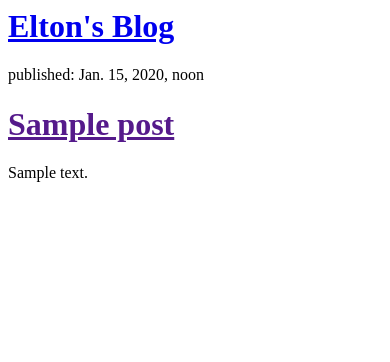
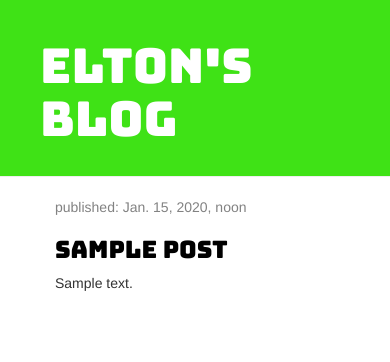
Before and after one commit to eltonwilliams/my-first-blog, a Django app: template blog/templates/blog/post_list.html in a window 390 px wide. Shown: the top 362 px of the page. Run offline with Django 3.2, Linux system fonts and the light colour scheme; the template is opened without the code that fills it: values that come from a table or form of the project are taken from there, others are empty; tables that the repository leaves empty hold one stand-in row (values such as "Sample post"); some libraries are stand-ins or nearby versions.

Commit message:
added static folder with css file. addapted template for css

```diff
--- /dev/null
+++ b/blog/static/css/blog.css
@@ -0,0 +1,46 @@
+.page-header {
+    background-color: #3fe216;
+    margin-top: 0;
+    padding: 20px 20px 20px 40px;
+}
+
+.page-header h1, .page-header h1 a, .page-header h1 a:visited, .page-header h1 a:active {
+    color: #ffffff;
+    font-size: 36pt;
+    text-decoration: none;
+}
+
+.content {
+    margin-left: 40px;
+}
+
+h1, h2, h3, h4 {
+    font-family: 'Bungee', cursive;
+}
+
+.date {
+    color: #828282;
+}
+
+.save {
+    float: right;
+}
+
+.post-form textarea, .post-form input {
+    width: 100%;
+}
+
+.top-menu, .top-menu:hover, .top-menu:visited {
+    color: #ffffff;
+    float: right;
+    font-size: 26pt;
+    margin-right: 20px;
+}
+
+.post {
+    margin-bottom: 70px;
+}
+
+.post h3 a, .post h3 a:visited {
+    color: #000000;
+}
--- a/blog/templates/blog/post_list.html
+++ b/blog/templates/blog/post_list.html
@@ -1,21 +1,37 @@
+{% load staticfiles %}
 <html>
     <head>
 		<title>Elton's blog</title>
+
+		<link rel="stylesheet" href="//maxcdn.bootstrapcdn.com/bootstrap/3.2.0/css/bootstrap.min.css">
+		<link rel="stylesheet" href="//maxcdn.bootstrapcdn.com/bootstrap/3.2.0/css/bootstrap-theme.min.css">
+
+		<link href="//fonts.googleapis.com/css?family=Bungee" rel="stylesheet" type="text/css">
+		<link rel="stylesheet" href="{% static 'css/blog.css' %}">
+
+
     </head>
     <body>
-        <div>
+        <div class="page-header">
             <h1><a href="/">Elton's Blog</a></h1>
         </div>
 
 
+	<div class="content container">
+    <div class="row">
+        <div class="col-md-8">
             {% for post in posts %}
-		<div>
+                <div class="post">
+                    <div class="date">
                         <p>published: {{ post.published_date }}</p>
-			<h1><a href="">{{ post.title }}</a></h1>
+                    </div>
+                    <h3><a href="">{{ post.title }}</a></h3>
                     <p>{{ post.text|linebreaksbr }}</p>
                 </div>
             {% endfor %}
-
+        </div>
+    </div>
+	</div>
 
     </body>
 </html>
```
Lines whose indentation alone changed are shown as unchanged.
